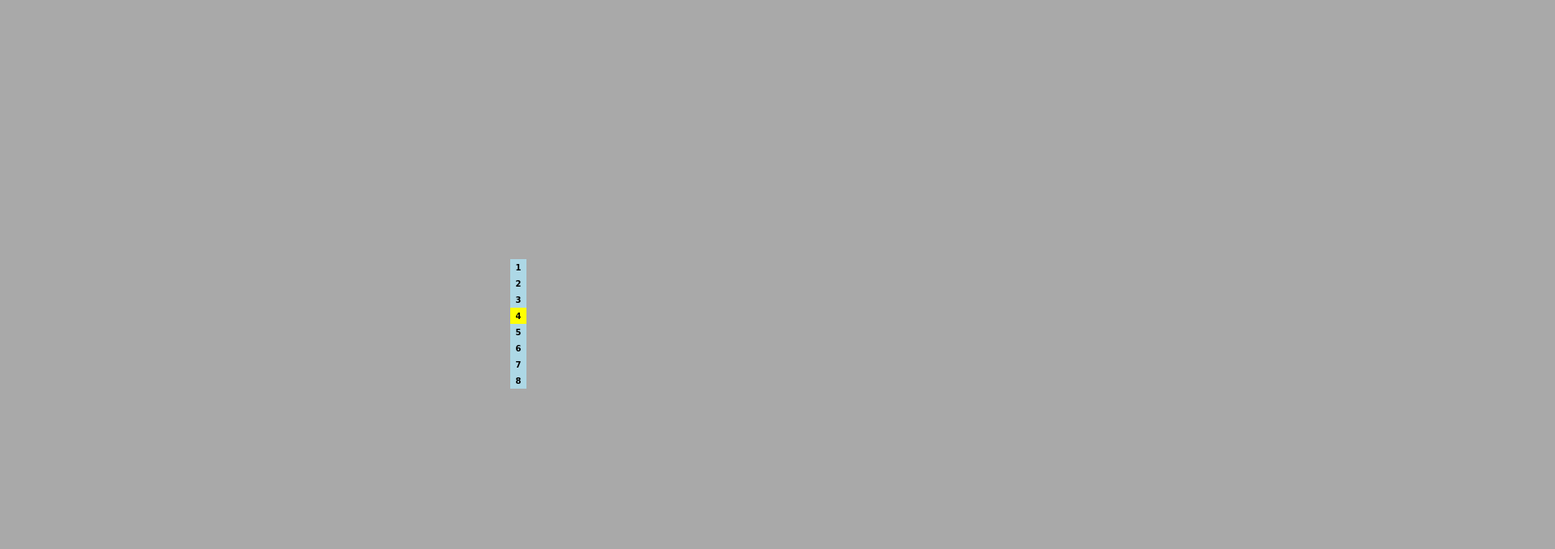
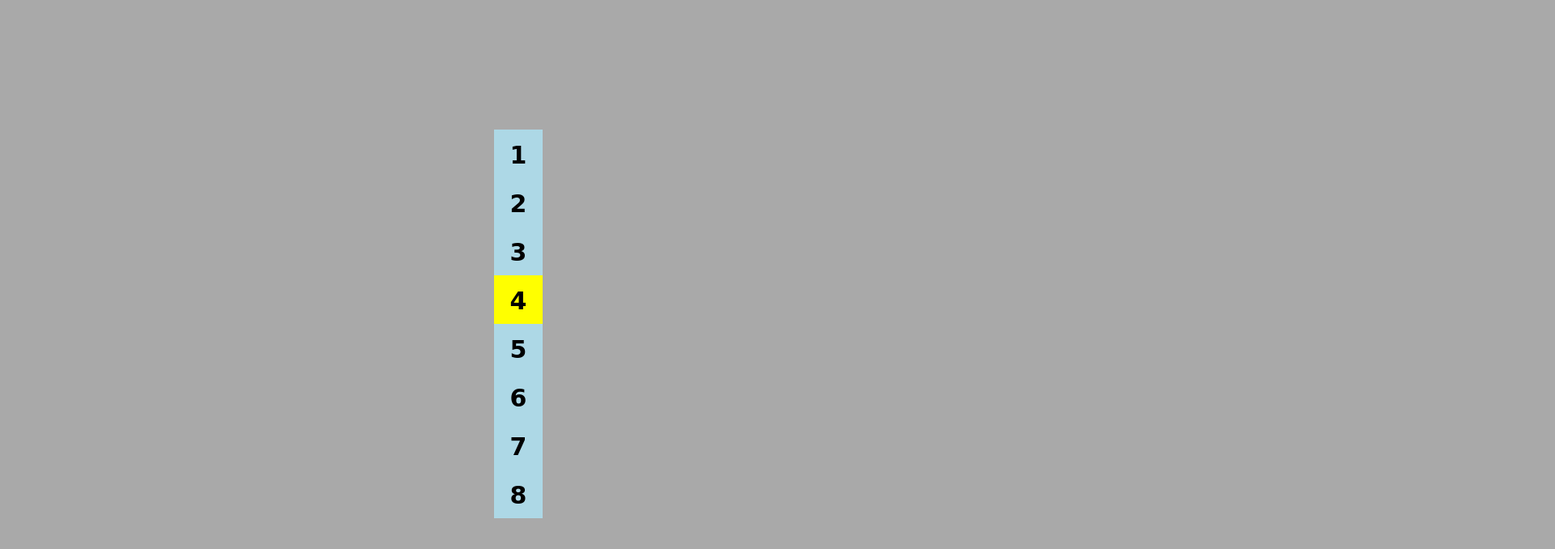
Before and after one commit to Scidie/Css-practice, a plain HTML site: page flex_grid_emoji_navbar/index.html in a window 1280 px wide. Shown: the top 678 px of the page at 81% size, 1920 px wide, since content can reach past the window. Drawn offline with Linux system fonts and the light colour scheme; grey boxes are pictures that could not be loaded; a web font is replaced by a local one.

Commit message:
increase view size

```diff
--- a/flex_grid_emoji_navbar/style.css
+++ b/flex_grid_emoji_navbar/style.css
@@ -12,6 +12,7 @@ body {
     justify-content: center;
     align-items: center;
     background: darkgray;
+    transform: scale(3);
 }
 
 .grid-parent {
```
